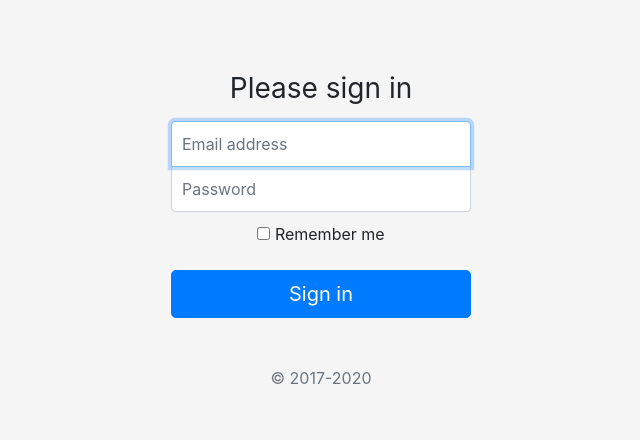
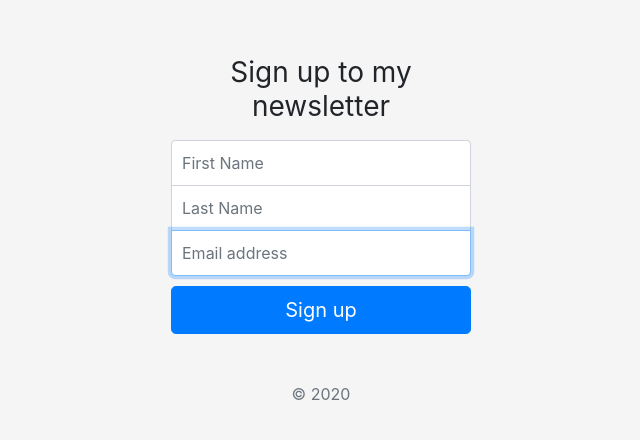
Before and after one commit to kareemgurung/NewsletterSignup, a website: page signup.html in a window 1280 px wide. Shown: the part 161-601 px from the top of the page, without its empty margins (319-959 px from the left). Drawn offline with nearby package versions, Linux system fonts and the light colour scheme.

Commit message:
styled the sign up page

```diff
--- a/public/css/styles.css
+++ b/public/css/styles.css
@@ -32,12 +32,18 @@ body {
 .form-signin .form-control:focus {
   z-index: 2;
 }
-.form-signin input[type="email"] {
+.top {
   margin-bottom: -1px;
   border-bottom-right-radius: 0;
   border-bottom-left-radius: 0;
 }
-.form-signin input[type="password"] {
+
+.middle{
+  border-radius: 0;
+  margin-bottom: -1px;
+}
+
+.bottom {
   margin-bottom: 10px;
   border-top-left-radius: 0;
   border-top-right-radius: 0;
--- a/signup.html
+++ b/signup.html
@@ -4,50 +4,28 @@
 <head>
     <meta charset="utf-8">
     <meta name="viewport" content="width=device-width, initial-scale=1, shrink-to-fit=no">
-    <meta name="description" content="">
-    <meta name="author" content="">
     <title>Signup</title>
 
     <!-- Bootstrap core CSS -->
     <link rel="stylesheet" href="https://cdn.jsdelivr.net/npm/bootstrap@4.5.3/dist/css/bootstrap.min.css"
         integrity="sha384-TX8t27EcRE3e/ihU7zmQxVncDAy5uIKz4rEkgIXeMed4M0jlfIDPvg6uqKI2xXr2" crossorigin="anonymous">
 
-
-    <style>
-        .bd-placeholder-img {
-            font-size: 1.125rem;
-            text-anchor: middle;
-            -webkit-user-select: none;
-            -moz-user-select: none;
-            -ms-user-select: none;
-            user-select: none;
-        }
-
-        @media (min-width: 768px) {
-            .bd-placeholder-img-lg {
-                font-size: 3.5rem;
-            }
-        }
-    </style>
     <!-- Custom styles for this template -->
     <link href="css/styles.css" rel="stylesheet">
 </head>
 
 <body class="text-center">
     <form class="form-signin">
-        <!-- <img class="mb-4" src="/docs/4.5/assets/brand/bootstrap-solid.svg" alt="" width="72" height="72"> -->
-        <h1 class="h3 mb-3 font-weight-normal">Please sign in</h1>
-        <label for="inputEmail" class="sr-only">Email address</label>
-        <input type="email" id="inputEmail" class="form-control" placeholder="Email address" required autofocus>
-        <label for="inputPassword" class="sr-only">Password</label>
-        <input type="password" id="inputPassword" class="form-control" placeholder="Password" required>
-        <div class="checkbox mb-3">
-            <label>
-                <input type="checkbox" value="remember-me"> Remember me
-            </label>
-        </div>
-        <button class="btn btn-lg btn-primary btn-block" type="submit">Sign in</button>
-        <p class="mt-5 mb-3 text-muted">&copy; 2017-2020</p>
+        <!-- <img class="mb-4" src="" alt="" width="72" height="72"> -->
+        <h1 class="h3 mb-3 font-weight-normal">Sign up to my newsletter</h1>
+
+        <input type="text" class="form-control top" placeholder="First Name">
+
+        <input type="text" class="form-control middle" placeholder="Last Name">
+
+        <input type="email" class="form-control bottom" placeholder="Email address" required autofocus>
+        <button class="btn btn-lg btn-primary btn-block" type="submit">Sign up</button>
+        <p class="mt-5 mb-3 text-muted">&copy; 2020</p>
     </form>
 </body>
 
```
